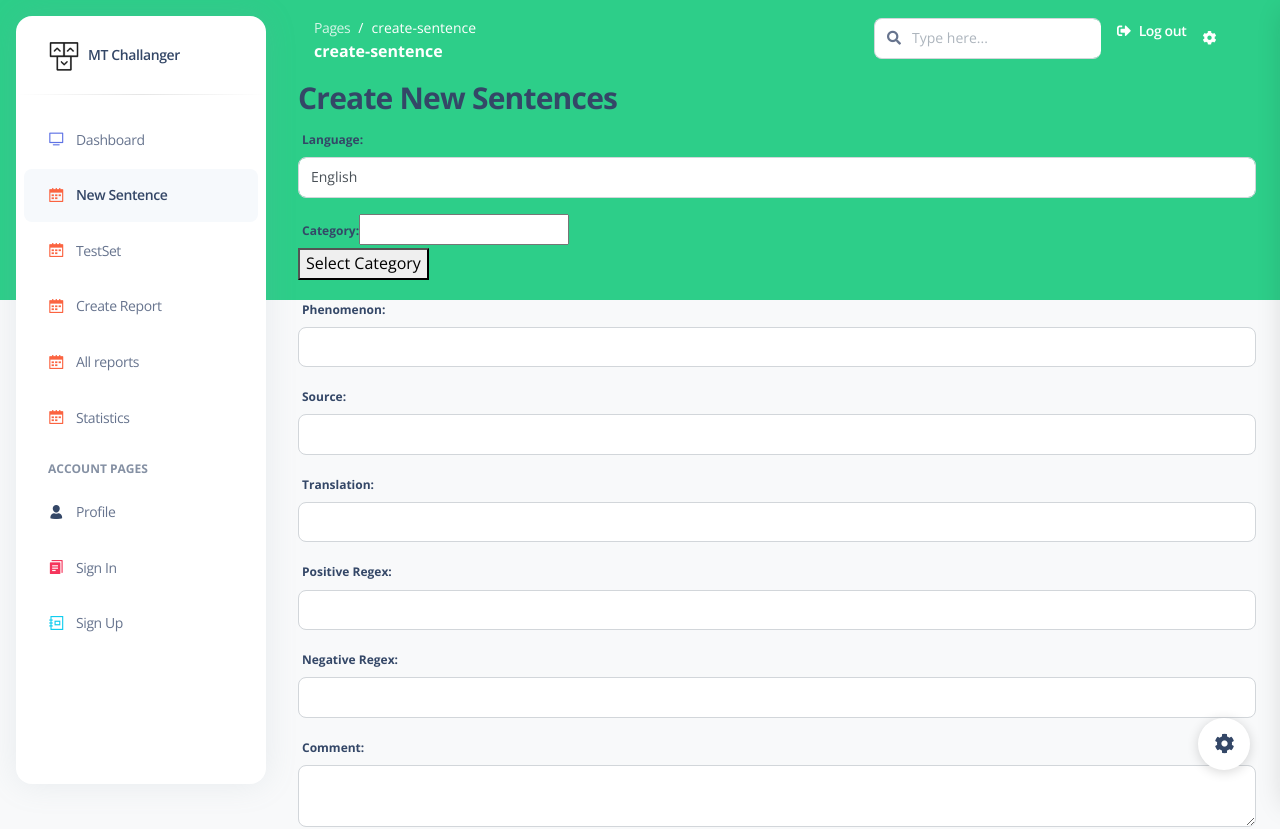
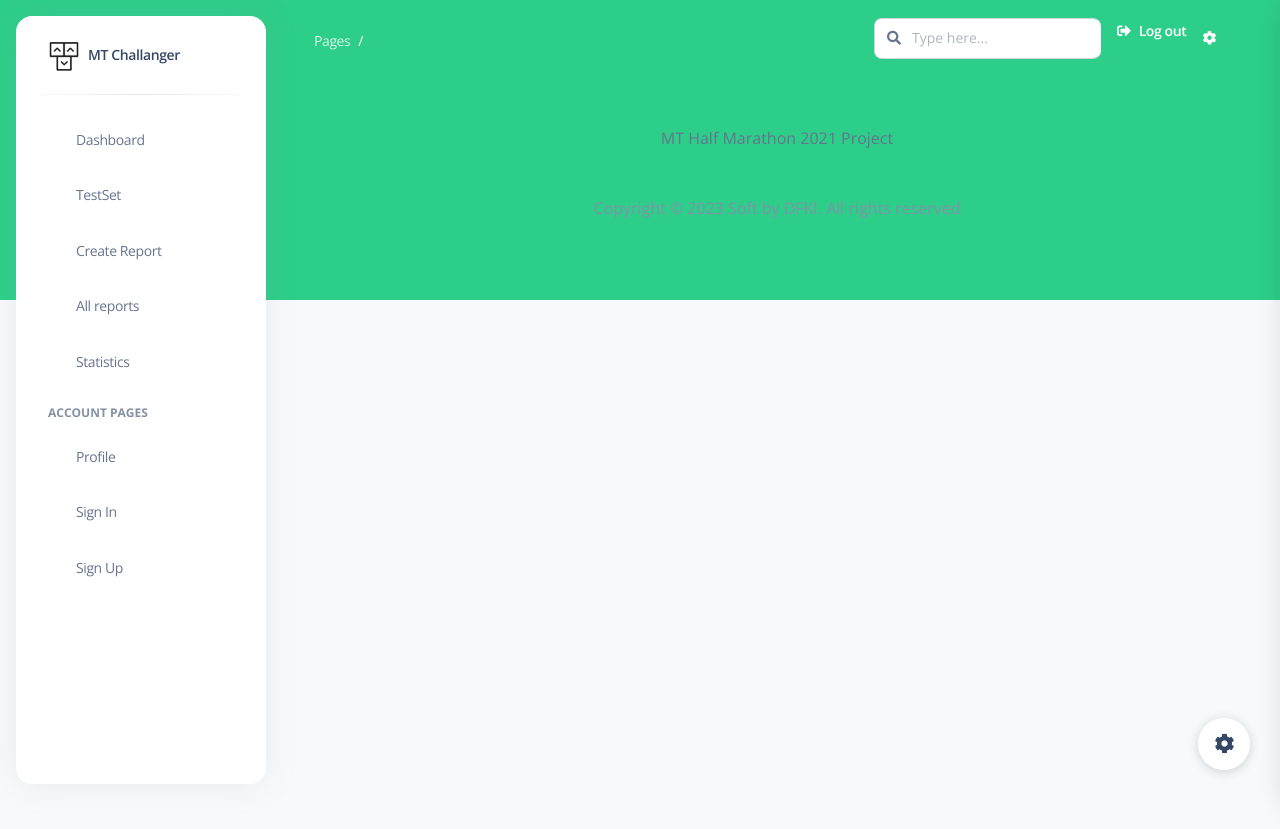
Before and after one commit to Sananshah14/mt_challenger_frontend_sanan, a Vue app: page /create-sentence in a window 1280 px wide. Shown: the top 829 px of the page. After the commit the page ends 800 px from the top, so only its background shows below. Built offline with nearby package versions, Linux system fonts and the light colour scheme.

Commit message:
19 January 2024 Updates Frontend

```diff
--- a/package.json
+++ b/package.json
@@ -26,7 +26,7 @@
     "core-js": "3.6.5",
     "dropzone": "6.0.0-beta.1",
     "quill": "1.3.6",
-    "vue": "3.2.0",
+    "vue": "^3.3.8",
     "vue-flatpickr-component": "9.0.5",
     "vue-multiselect": "^2.1.7",
     "vue-router": "4.0.14",
--- a/src/examples/Sidenav/SidenavList.vue
+++ b/src/examples/Sidenav/SidenavList.vue
@@ -12,19 +12,6 @@
         >
           <template v-slot:icon>
             <i class="ni ni-tv-2 text-primary text-sm opacity-10"></i>
-          </template>
-        </sidenav-item>
-      </li>
-      <li class="nav-item">
-        <sidenav-item
-          url="/create-sentence"
-          :class="getRoute() === 'create-sentence' ? 'active' : ''"
-          :navText="'New Sentence'"
-        >
-          <template v-slot:icon>
-            <i
-              class="ni ni-calendar-grid-58 text-warning text-sm opacity-10"
-            ></i>
           </template>
         </sidenav-item>
       </li>
--- a/src/main.js
+++ b/src/main.js
@@ -2,8 +2,6 @@ import { createApp } from "vue";
 import App from "./App.vue";
 import store from "./store";
 import router from "./router";
-import "./assets/css/nucleo-icons.css";
-import "./assets/css/nucleo-svg.css";
 import ArgonDashboard from "./argon-dashboard";
 
 const appInstance = createApp(App);
--- a/src/router/index.js
+++ b/src/router/index.js
@@ -7,18 +7,12 @@ import TestSet from "../views/TestSet.vue";
 import CreateReport from "../views/CreateReport.vue";
 import AllReports from "../views/AllReports.vue";
 import Statistics from "../views/Statistics.vue";
-import CreateSentence from "../views/CreateSentence.vue";
 
 const routes = [
   {
     path: "/",
     name: "/",
     redirect: "/dashboard-default",
-  },
-  {
-    path: "/create-sentence",
-    name: "create-sentence",
-    component: CreateSentence,
   },
   {
     path: "/dashboard-default",
--- a/src/views/CreateReport.vue
+++ b/src/views/CreateReport.vue
@@ -35,9 +35,9 @@
               <thead>
                 <tr>
                   <th>FileName</th>
-                  <th>SetID</th>
-                  <th>Choose Engine</th>
-                  <th>Type of Engine</th>
+                  <th>Template ID</th>
+                  <th>Engine</th>
+                  <th>Engine Type</th>
                   <th>Language Direction</th>
                   <th>Comments</th>
                 </tr>
@@ -47,18 +47,14 @@
                   <td>
                     <input v-model="file.fileName" class="form-control" />
                   </td>
-                  <td><input v-model="file.setID" class="form-control" /></td>
                   <td>
-                    <select v-model="file.chooseEngine" class="form-select">
-                      <option value="">Select Engine</option>
-                      <!-- Add options for ChooseEngine -->
-                    </select>
+                    <input v-model="file.template" class="form-control" />
                   </td>
                   <td>
-                    <select v-model="file.typeOfEngine" class="form-select">
-                      <option value="">Select Type of Engine</option>
-                      <!-- Add options for TypeofEngine -->
-                    </select>
+                    <input v-model="file.engine" class="form-control" />
+                  </td>
+                  <td>
+                    <input v-model="file.engine_type" class="form-control" />
                   </td>
                   <td>
                     <select
@@ -71,7 +67,7 @@
                   </td>
                   <td>
                     <textarea
-                      v-model="file.comments"
+                      v-model="file.comment"
                       class="form-control"
                     ></textarea>
                   </td>
@@ -89,6 +85,8 @@
 </template>
 
 <script>
+import axios from "axios";
+
 export default {
   name: "CreateReport",
   data() {
@@ -100,21 +98,30 @@ export default {
     handleFileUpload(event) {
       const fileList = event.target.files;
       for (let i = 0; i < fileList.length; i++) {
+        const templateIDMatch = fileList[i].name.match(/template_(\d+)\./);
+        const templateID = templateIDMatch ? templateIDMatch[1] : "";
+
         this.selectedFiles.push({
-          fileName: fileList[i].name,
-          setID: "",
-          chooseEngine: "",
-          typeOfEngine: "",
-          languageDirection: "",
-          comments: "",
+          legacy_id: null,
+          template: templateID,
+          engine: "",
+          engine_type: "",
+          comment: "",
         });
       }
     },
     createReport() {
-      // Logic to create the report based on selectedFiles
-      console.log(this.selectedFiles);
-      // Reset the form or perform other actions as needed
-      this.selectedFiles = [];
+      axios
+        .post("http://127.0.0.1:8000/api/reports/", {
+          reports: this.selectedFiles,
+        })
+        .then((response) => {
+          console.log("Report creation successful", response.data);
+          this.selectedFiles = [];
+        })
+        .catch((error) => {
+          console.error("Error creating report", error);
+        });
     },
   },
 };
--- a/src/views/CreateSentence.vue
+++ /dev/null
@@ -1,126 +0,0 @@
-<template>
-  <div class="container">
-    <div class="row">
-      <div class="col-md-12">
-        <h3>Create New Sentences</h3>
-
-        <form action="#">
-          <div class="form-group">
-            <label for="language">Language:</label>
-            <select v-model="language" id="language" class="form-control">
-              <option value="DE">German</option>
-              <option value="EN">English</option>
-            </select>
-          </div>
-
-          <div class="form-group">
-            <label for="category">Category:</label>
-            <input type="text" v-model="category" id="category" />
-
-            <div class="select-category">
-              <button type="button" @click="toggleCategoryList">
-                Select Category
-              </button>
-              <ul v-if="showCategoryList">
-                <li @click="selectCategory('Cat1')">Animals</li>
-                <li @click="selectCategory('Food')">Food</li>
-                <li @click="selectCategory('Travel')">Travel</li>
-              </ul>
-            </div>
-          </div>
-
-          <div class="form-group">
-            <label for="phenomenon">Phenomenon:</label>
-            <input
-              type="text"
-              v-model="phenomenon"
-              id="phenomenon"
-              class="form-control"
-            />
-          </div>
-
-          <div class="form-group">
-            <label for="source">Source:</label>
-            <input
-              type="text"
-              v-model="source"
-              id="source"
-              class="form-control"
-            />
-          </div>
-
-          <div class="form-group">
-            <label for="translation">Translation:</label>
-            <input
-              type="text"
-              v-model="translation"
-              id="translation"
-              class="form-control"
-            />
-          </div>
-
-          <div class="form-group">
-            <label for="positive-regex">Positive Regex:</label>
-            <input
-              type="text"
-              v-model="positiveRegex"
-              id="positive-regex"
-              class="form-control"
-            />
-          </div>
-
-          <div class="form-group">
-            <label for="negative-regex">Negative Regex:</label>
-            <input
-              type="text"
-              v-model="negativeRegex"
-              id="negative-regex"
-              class="form-control"
-            />
-          </div>
-
-          <div class="form-group">
-            <label for="comment">Comment:</label>
-            <textarea
-              v-model="comment"
-              id="comment"
-              class="form-control"
-            ></textarea>
-          </div>
-
-          <button type="submit" class="btn btn-primary">Save Settings</button>
-        </form>
-      </div>
-    </div>
-  </div>
-</template>
-
-<script>
-export default {
-  name: "SettingsPage",
-  data() {
-    return {
-      language: "EN",
-      category: "",
-      phenomenon: "",
-      source: "",
-      translation: "",
-      positiveRegex: "",
-      negativeRegex: "",
-      comment: "",
-      showCategoryList: false,
-    };
-  },
-  methods: {
-    methods: {
-      toggleCategoryList() {
-        this.showCategoryList = !this.showCategoryList;
-      },
-      selectCategory(selectedCategory) {
-        this.category = selectedCategory;
-        this.showCategoryList = true;
-      },
-    },
-  },
-};
-</script>
--- a/src/views/TestSet.vue
+++ b/src/views/TestSet.vue
@@ -5,15 +5,27 @@
       <div class="card-body">
         <div class="row">
           <div class="col-md">
-            <label for="languageDirection">Language Direction:</label>
+            <label for="languageDirection">Source Language:</label>
             <select
               id="languageDirection"
               class="form-control"
-              v-model="selectedLanguage"
+              v-model="SourceLanguage"
             >
-              <option value="deen">De -> En</option>
-              <option value="ende">En -> De</option>
-              <option value="rnen">RN -> En</option>
+              <option value="de">German</option>
+              <option value="en">English</option>
+              <option value="rn">Russain</option>
+            </select>
+          </div>
+          <div class="col-md">
+            <label for="languageDirection">Target Language:</label>
+            <select
+              id="languageDirection"
+              class="form-control"
+              v-model="TargetLanguage"
+            >
+              <option value="de">German</option>
+              <option value="en">English</option>
+              <option value="rn">Russain</option>
             </select>
           </div>
           <div class="col-md">
@@ -140,7 +152,8 @@ export default {
       Categories: [],
       Phenomenon: [],
       isCategoryListVisible: false,
-      selectedLanguage: "",
+      SourceLanguage: "",
+      TargetLanguage: "",
       howMany: "",
       sen: "",
       isCreating: false,
@@ -165,19 +178,16 @@ export default {
     async createTestSet() {
       try {
         this.isCreating = true;
-        const selectedLanguage = this.selectedLanguage;
 
-        // Check if selectedLanguage is empty
-        if (!selectedLanguage) {
-          this.source_language = "";
-          this.target_language = "";
+        if (this.SourceLanguage == this.TargetLanguage) {
+          alert(
+            "Source language and Target language are same. Please enter different source language and target language"
+          );
+          return;
         }
-
-        const source_language = selectedLanguage.substring(0, 2);
-        const target_language = selectedLanguage.substring(2);
         const testset = {
-          source_language: source_language,
-          target_language: target_language,
+          source_language: this.SourceLanguage,
+          target_language: this.TargetLanguage,
           categories: this.Categories,
           Phenomenon: this.Phenomenon,
           howMany: this.howMany,
@@ -188,9 +198,6 @@ export default {
           "http://127.0.0.1:8000/api/testitems/filter_test_items/",
           testset
         );
-
-        // Handle the response here, which contains the filtered TestItem objects
-        console.log(response.data);
 
         // Update the tableData with the response data
         this.tableData = response.data.map((item) => ({
--- a/src/views/components/DataTable.vue
+++ b/src/views/components/DataTable.vue
@@ -1,16 +1,29 @@
 <template>
+  <span class="form-group">
+    <label for="range">
+      <h5>scramble factor for exporting: {{ value }}</h5></label
+    >
+
+    <input
+      type="range"
+      class="range"
+      id="range"
+      v-model="value"
+      min="1"
+      max="10"
+      style="width: 200px; margin-left: 10px; color: beige"
+    />
     <button
       class="download-button"
-    @click="exportData"
-    style="float: right; margin: 10px"
+      @click="downloadTextFile"
+      style="margin-left: 500px"
     >
       <i class="fas fa-download"></i> Download
     </button>
+  </span>
+
   <div>
-    <svg v-if="isLoading" class="loading-spinner" viewBox="0 0 50 50">
-      <circle class="spinner" cx="25" cy="25" r="20" fill="none" />
-    </svg>
-    <table v-else class="custom-table">
+    <table class="custom-table">
       <thead>
         <tr>
           <th>Data Point ID</th>
@@ -36,29 +49,54 @@
 </template>
 
 <script>
+import axios from "axios";
 export default {
   data() {
     return {
       isLoading: false, // Initially not loading
+      value: 0,
     };
   },
   props: {
     tableData: Array,
   },
+  components: {},
   methods: {
-    exportData() {
-      const dataAsText = this.tableData
-        .map(
+    loadData() {
+      this.tableData.map(
         (item) =>
           `${item.dataPointId},${item.source},${item.category},${item.barrier}`
-        )
-        .join("\n");
-      const blob = new Blob([dataAsText], { type: "text/plain" });
-      const url = URL.createObjectURL(blob);
-      const a = document.createElement("a");
-      a.href = url;
-      a.download = "table_data.txt";
-      a.click();
+      );
+    },
+
+    async downloadTextFile() {
+      try {
+        const response = await axios.post(
+          "http://127.0.0.1:8000/api/testitems/download_text_file/",
+          {
+            content: this.tableData,
+            scramblingFactor: this.value,
+          }
+        );
+
+        const templateId = response.data.template_id;
+        const textFileContent = response.data.text_file_content;
+
+        const blob = new Blob([textFileContent], { type: "text/plain" });
+
+        const filename = `template_${templateId}.txt`;
+
+        const link = document.createElement("a");
+        link.href = window.URL.createObjectURL(blob);
+        link.download = filename;
+
+        document.body.appendChild(link);
+        link.click();
+
+        document.body.removeChild(link);
+      } catch (error) {
+        console.error("Error downloading text file:", error);
+      }
     },
     getRowStyle(index) {
       return {
```
Lines whose indentation alone changed are shown as unchanged.
